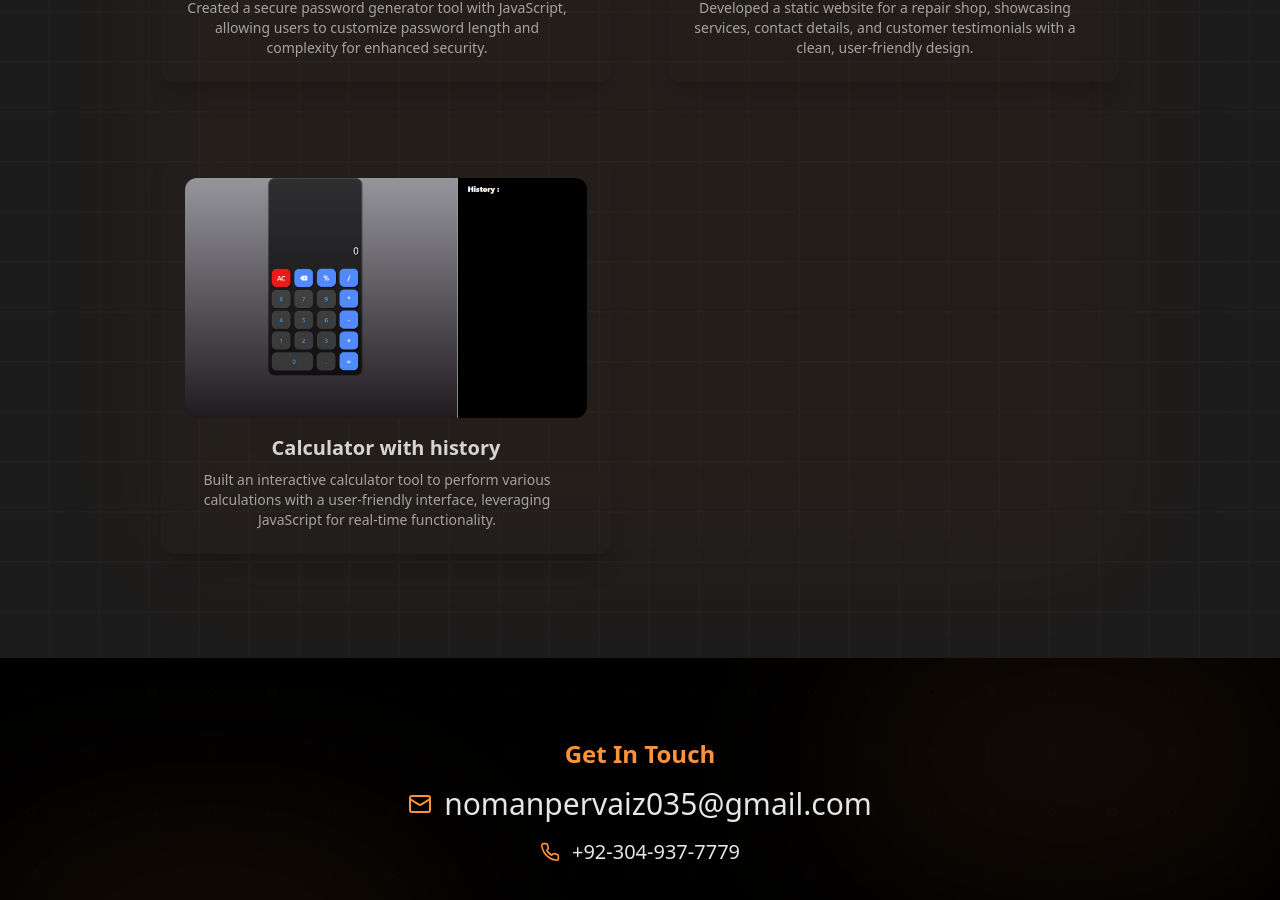
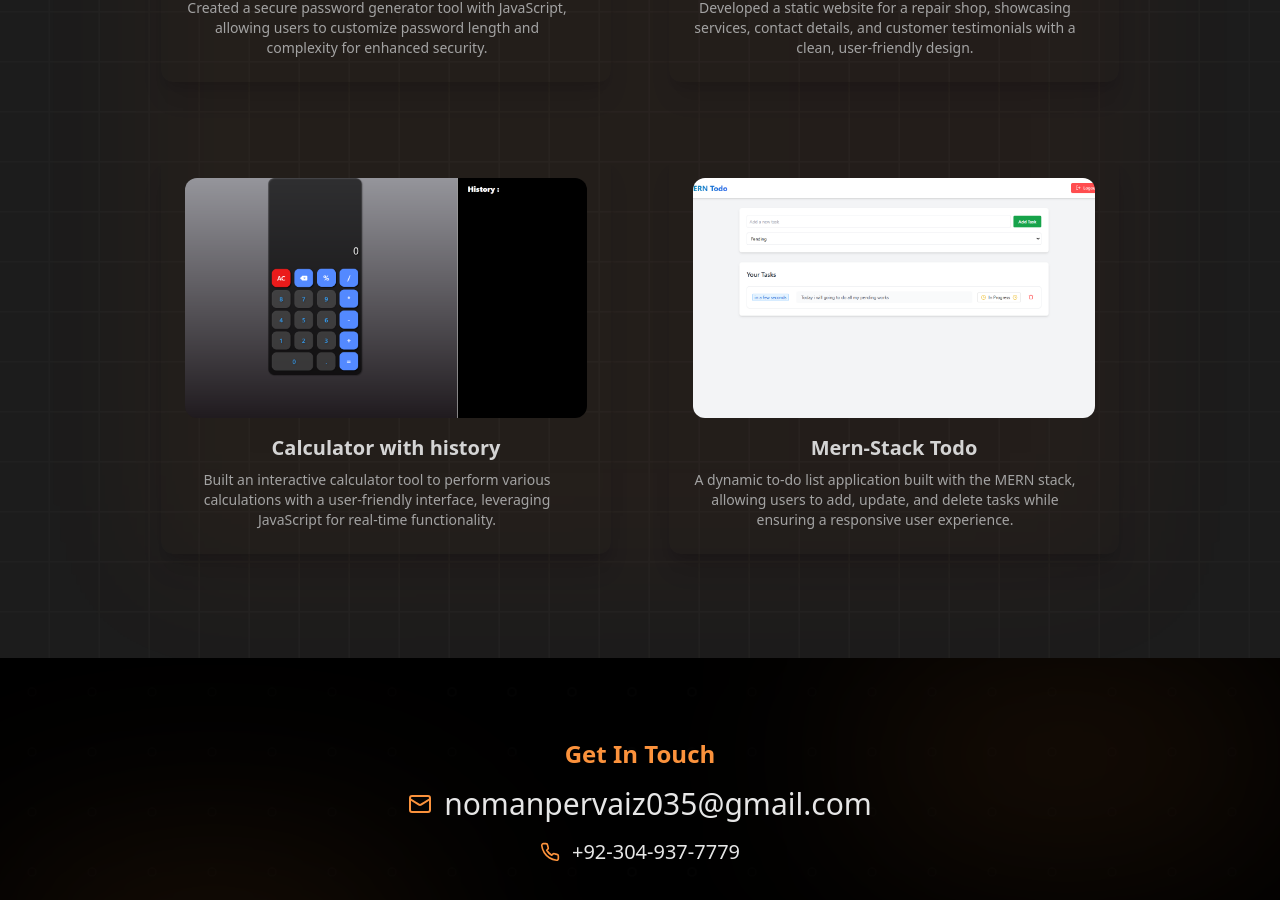
Before and after one commit to Nomanpervaiz/nextjs.portfolio, a Next.js app: page /projects in a window 1280 px wide. Shown: the part 1739-2639 px from the top of the page. Built offline with nearby package versions, Linux system fonts and the light colour scheme.

Commit message:
added one more project to list

```diff
--- a/src/app/projects/page.jsx
+++ b/src/app/projects/page.jsx
@@ -7,7 +7,7 @@ import { motion } from "framer-motion";
 function Projects() {
   return (
     <section className="relative min-h-screen bg-gradient-to-b from-background to-background/80 overflow-hidden  px-6 lg:px-36 pb-20 pt-32 lg:pt-48">
-      {/* Background Elements */}
+
       <div className="absolute inset-0 bg-grid-white/[0.02] bg-[size:50px_50px]" />
       <div className="absolute inset-0 flex items-center justify-center">
         <div className="h-[500px] w-[500px] bg-orange-500/10 rounded-full blur-3xl" />
--- a/src/components/MapCard.jsx
+++ b/src/components/MapCard.jsx
@@ -7,6 +7,7 @@ const filterWork = myWork.filter((workObj)=> workObj.id <= 4)
 function MapCard({limit ,prefix = "default"}) {
 
     const workItems = limit ? filterWork : myWork;
+
   return (
     <>
       {
--- a/src/utility/myWork.js
+++ b/src/utility/myWork.js
@@ -6,6 +6,7 @@ import PassGenThumbnail from "../assets/Screenshot (41).png"
 import portfolioThumbnail from "../assets/Screenshot (43).png"
 import RepairThumbnail from "../assets/Screenshot (38).png"
 import CalculatorThumbnail from "../assets/Screenshot (40).png"
+import MernTodoThumbnail from "../assets/Screenshot (63).png"
 
 
 export const myWork = [
@@ -57,6 +58,13 @@ export const myWork = [
         thumbnail: CalculatorThumbnail,
         description: "Built an interactive calculator tool to perform various calculations with a user-friendly interface, leveraging JavaScript for real-time functionality.",
         link: "https://calculator-bynomanpervaiz.netlify.app"
+    },
+    {
+        id: 8,
+        name: "Mern-Stack Todo",
+        thumbnail: MernTodoThumbnail,
+        description: "A dynamic to-do list application built with the MERN stack, allowing users to add, update, and delete tasks while ensuring a responsive user experience.",
+        link: "https://mern-todo-frontend-tan.vercel.app/"
     }
 
 
```
Also changed, not shown: src/assets/Screenshot (63).png (added).
